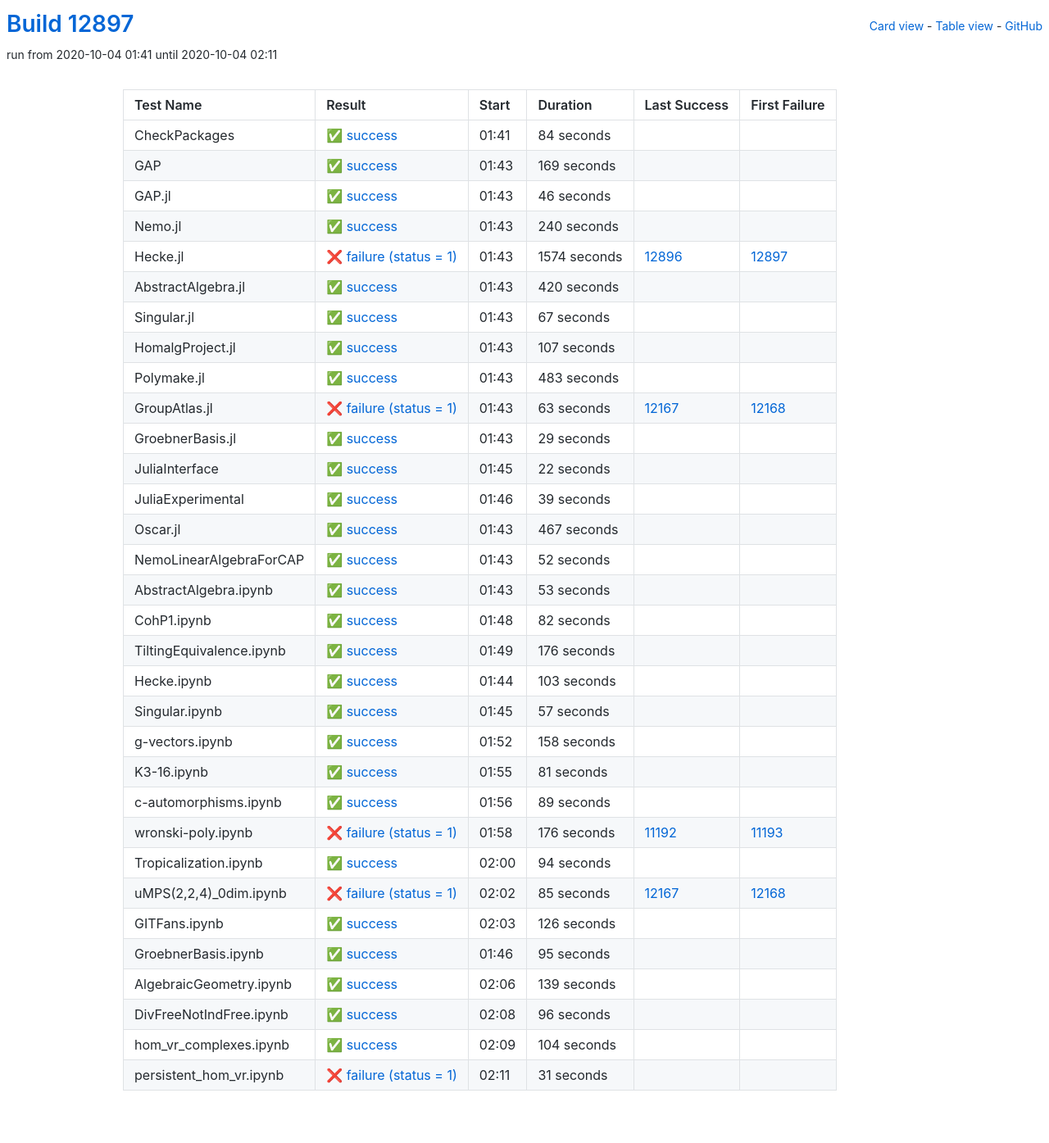
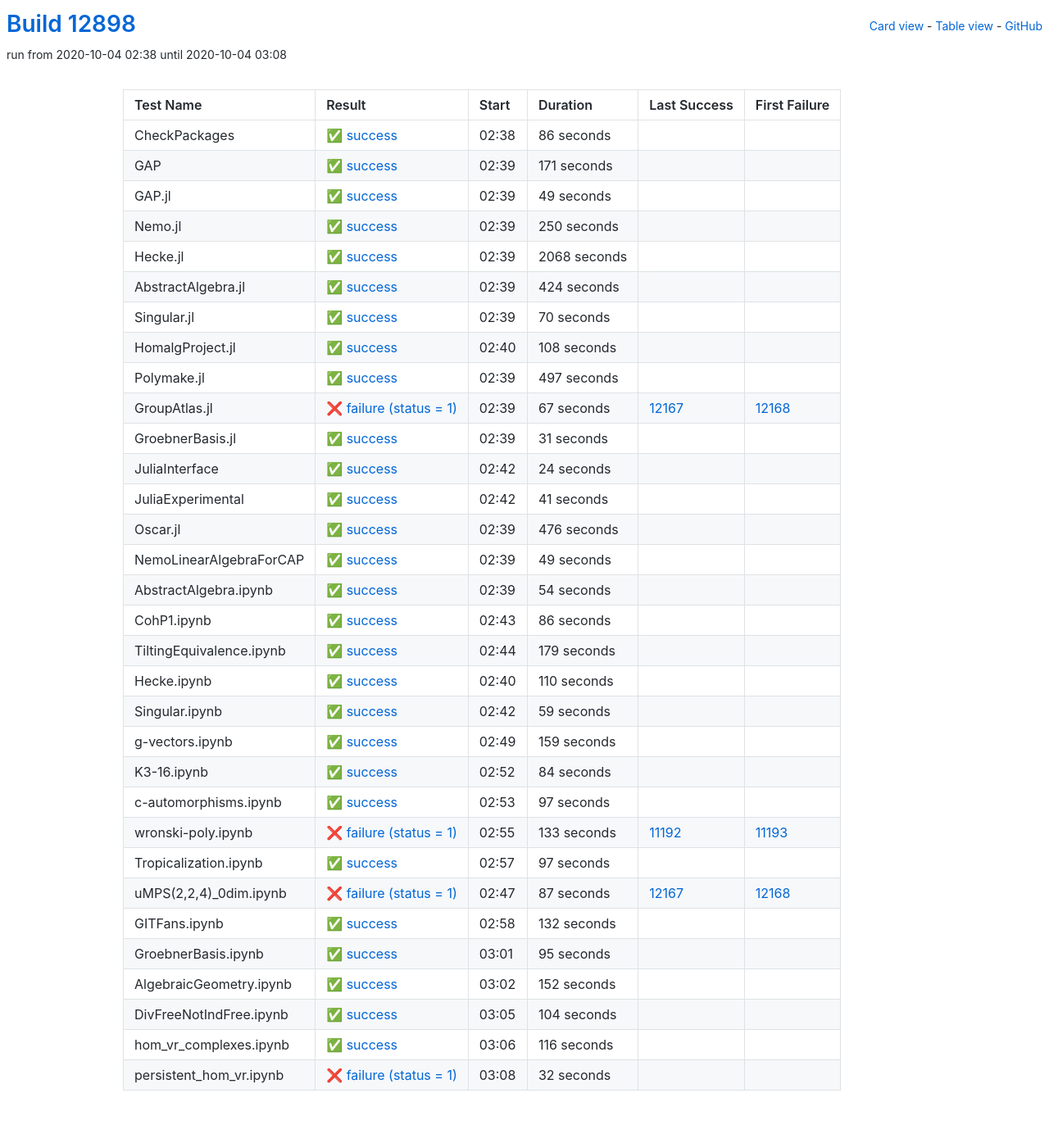
Before and after one commit to oscar-system/oscar-ci-status, a Jekyll site: the page built from table.html, in a window 1280 px wide. Shown: the whole page at 82% size. Built offline with Jekyll 4.4.1, drawn with Linux system fonts in a browser that asks for light colours.

Commit message:
Build #12898

```diff
--- a/_data/ci.yml
+++ b/_data/ci.yml
@@ -1,6 +1,6 @@
 ---
-build: 12897
-build_url: https://oscarci.mathematik.uni-kl.de/job/oscar/12897/
+build: 12898
+build_url: https://oscarci.mathematik.uni-kl.de/job/oscar/12898/
 job: oscar
 organization: oscar-system
 repo: oscar-ci-status
@@ -8,8 +8,260 @@
 tests:
 - name: CheckPackages
   id: checkpackages
-  log: https://oscarci.mathematik.uni-kl.de/job/oscar/12897/artifact/logs/build-12897/CheckPackages.log
-  start: 2020-10-04 01:41
+  log: https://oscarci.mathematik.uni-kl.de/job/oscar/12898/artifact/logs/build-12898/CheckPackages.log
+  start: 2020-10-04 02:38
+  success: true
+  exitcode: 0
+  status: success
+  duration: 86
+  last_success: false
+  last_success_url:
+  first_failure: false
+  first_failure_url:
+- name: GAP
+  id: gap
+  log: https://oscarci.mathematik.uni-kl.de/job/oscar/12898/artifact/logs/build-12898/GAP.log
+  start: 2020-10-04 02:39
+  success: true
+  exitcode: 0
+  status: success
+  duration: 171
+  last_success: false
+  last_success_url:
+  first_failure: false
+  first_failure_url:
+- name: GAP.jl
+  id: gap-jl
+  log: https://oscarci.mathematik.uni-kl.de/job/oscar/12898/artifact/logs/build-12898/GAP.jl.log
+  start: 2020-10-04 02:39
+  success: true
+  exitcode: 0
+  status: success
+  duration: 49
+  last_success: false
+  last_success_url:
+  first_failure: false
+  first_failure_url:
+- name: Nemo.jl
+  id: nemo-jl
+  log: https://oscarci.mathematik.uni-kl.de/job/oscar/12898/artifact/logs/build-12898/Nemo.jl.log
+  start: 2020-10-04 02:39
+  success: true
+  exitcode: 0
+  status: success
+  duration: 250
+  last_success: false
+  last_success_url:
+  first_failure: false
+  first_failure_url:
+- name: Hecke.jl
+  id: hecke-jl
+  log: https://oscarci.mathematik.uni-kl.de/job/oscar/12898/artifact/logs/build-12898/Hecke.jl.log
+  start: 2020-10-04 02:39
+  success: true
+  exitcode: 0
+  status: success
+  duration: 2068
+  last_success: false
+  last_success_url:
+  first_failure: false
+  first_failure_url:
+- name: AbstractAlgebra.jl
+  id: abstractalgebra-jl
+  log: https://oscarci.mathematik.uni-kl.de/job/oscar/12898/artifact/logs/build-12898/AbstractAlgebra.jl.log
+  start: 2020-10-04 02:39
+  success: true
+  exitcode: 0
+  status: success
+  duration: 424
+  last_success: false
+  last_success_url:
+  first_failure: false
+  first_failure_url:
+- name: Singular.jl
+  id: singular-jl
+  log: https://oscarci.mathematik.uni-kl.de/job/oscar/12898/artifact/logs/build-12898/Singular.jl.log
+  start: 2020-10-04 02:39
+  success: true
+  exitcode: 0
+  status: success
+  duration: 70
+  last_success: false
+  last_success_url:
+  first_failure: false
+  first_failure_url:
+- name: HomalgProject.jl
+  id: homalgproject-jl
+  log: https://oscarci.mathematik.uni-kl.de/job/oscar/12898/artifact/logs/build-12898/HomalgProject.jl.log
+  start: 2020-10-04 02:40
+  success: true
+  exitcode: 0
+  status: success
+  duration: 108
+  last_success: false
+  last_success_url:
+  first_failure: false
+  first_failure_url:
+- name: Polymake.jl
+  id: polymake-jl
+  log: https://oscarci.mathematik.uni-kl.de/job/oscar/12898/artifact/logs/build-12898/Polymake.jl.log
+  start: 2020-10-04 02:39
+  success: true
+  exitcode: 0
+  status: success
+  duration: 497
+  last_success: false
+  last_success_url:
+  first_failure: false
+  first_failure_url:
+- name: GroupAtlas.jl
+  id: groupatlas-jl
+  log: https://oscarci.mathematik.uni-kl.de/job/oscar/12898/artifact/logs/build-12898/GroupAtlas.jl.log
+  start: 2020-10-04 02:39
+  success: false
+  exitcode: 1
+  status: failure
+  duration: 67
+  last_success: 12167
+  last_success_url: https://oscarci.mathematik.uni-kl.de/job/oscar/12167/
+  first_failure: 12168
+  first_failure_url: https://oscarci.mathematik.uni-kl.de/job/oscar/12168/
+- name: GroebnerBasis.jl
+  id: groebnerbasis-jl
+  log: https://oscarci.mathematik.uni-kl.de/job/oscar/12898/artifact/logs/build-12898/GroebnerBasis.jl.log
+  start: 2020-10-04 02:39
+  success: true
+  exitcode: 0
+  status: success
+  duration: 31
+  last_success: false
+  last_success_url:
+  first_failure: false
+  first_failure_url:
+- name: JuliaInterface
+  id: juliainterface
+  log: https://oscarci.mathematik.uni-kl.de/job/oscar/12898/artifact/logs/build-12898/JuliaInterface.log
+  start: 2020-10-04 02:42
+  success: true
+  exitcode: 0
+  status: success
+  duration: 24
+  last_success: false
+  last_success_url:
+  first_failure: false
+  first_failure_url:
+- name: JuliaExperimental
+  id: juliaexperimental
+  log: https://oscarci.mathematik.uni-kl.de/job/oscar/12898/artifact/logs/build-12898/JuliaExperimental.log
+  start: 2020-10-04 02:42
+  success: true
+  exitcode: 0
+  status: success
+  duration: 41
+  last_success: false
+  last_success_url:
+  first_failure: false
+  first_failure_url:
+- name: Oscar.jl
+  id: oscar-jl
+  log: https://oscarci.mathematik.uni-kl.de/job/oscar/12898/artifact/logs/build-12898/Oscar.jl.log
+  start: 2020-10-04 02:39
+  success: true
+  exitcode: 0
+  status: success
+  duration: 476
+  last_success: false
+  last_success_url:
+  first_failure: false
+  first_failure_url:
+- name: NemoLinearAlgebraForCAP
+  id: nemolinearalgebraforcap
+  log: https://oscarci.mathematik.uni-kl.de/job/oscar/12898/artifact/logs/build-12898/NemoLinearAlgebraForCAP.log
+  start: 2020-10-04 02:39
+  success: true
+  exitcode: 0
+  status: success
+  duration: 49
+  last_success: false
+  last_success_url:
+  first_failure: false
+  first_failure_url:
+- name: AbstractAlgebra.ipynb
+  id: abstractalgebra-ipynb
+  log: https://oscarci.mathematik.uni-kl.de/job/oscar/12898/artifact/logs/build-12898/AbstractAlgebra.ipynb.log
+  start: 2020-10-04 02:39
+  success: true
+  exitcode: 0
+  status: success
+  duration: 54
+  last_success: false
+  last_success_url:
+  first_failure: false
+  first_failure_url:
+- name: CohP1.ipynb
+  id: cohp1-ipynb
+  log: https://oscarci.mathematik.uni-kl.de/job/oscar/12898/artifact/logs/build-12898/CohP1.ipynb.log
+  start: 2020-10-04 02:43
+  success: true
+  exitcode: 0
+  status: success
+  duration: 86
+  last_success: false
+  last_success_url:
+  first_failure: false
+  first_failure_url:
+- name: TiltingEquivalence.ipynb
+  id: tiltingequivalence-ipynb
+  log: https://oscarci.mathematik.uni-kl.de/job/oscar/12898/artifact/logs/build-12898/TiltingEquivalence.ipynb.log
+  start: 2020-10-04 02:44
+  success: true
+  exitcode: 0
+  status: success
+  duration: 179
+  last_success: false
+  last_success_url:
+  first_failure: false
+  first_failure_url:
+- name: Hecke.ipynb
+  id: hecke-ipynb
+  log: https://oscarci.mathematik.uni-kl.de/job/oscar/12898/artifact/logs/build-12898/Hecke.ipynb.log
+  start: 2020-10-04 02:40
+  success: true
+  exitcode: 0
+  status: success
+  duration: 110
+  last_success: false
+  last_success_url:
+  first_failure: false
+  first_failure_url:
+- name: Singular.ipynb
+  id: singular-ipynb
+  log: https://oscarci.mathematik.uni-kl.de/job/oscar/12898/artifact/logs/build-12898/Singular.ipynb.log
+  start: 2020-10-04 02:42
+  success: true
+  exitcode: 0
+  status: success
+  duration: 59
+  last_success: false
+  last_success_url:
+  first_failure: false
+  first_failure_url:
+- name: g-vectors.ipynb
+  id: g-vectors-ipynb
+  log: https://oscarci.mathematik.uni-kl.de/job/oscar/12898/artifact/logs/build-12898/g-vectors.ipynb.log
+  start: 2020-10-04 02:49
+  success: true
+  exitcode: 0
+  status: success
+  duration: 159
+  last_success: false
+  last_success_url:
+  first_failure: false
+  first_failure_url:
+- name: K3-16.ipynb
+  id: k3-16-ipynb
+  log: https://oscarci.mathematik.uni-kl.de/job/oscar/12898/artifact/logs/build-12898/K3-16.ipynb.log
+  start: 2020-10-04 02:52
   success: true
   exitcode: 0
   status: success
@@ -18,322 +270,70 @@
   last_success_url:
   first_failure: false
   first_failure_url:
-- name: GAP
-  id: gap
-  log: https://oscarci.mathematik.uni-kl.de/job/oscar/12897/artifact/logs/build-12897/GAP.log
-  start: 2020-10-04 01:43
+- name: c-automorphisms.ipynb
+  id: c-automorphisms-ipynb
+  log: https://oscarci.mathematik.uni-kl.de/job/oscar/12898/artifact/logs/build-12898/c-automorphisms.ipynb.log
+  start: 2020-10-04 02:53
   success: true
   exitcode: 0
   status: success
-  duration: 169
-  last_success: false
-  last_success_url:
-  first_failure: false
-  first_failure_url:
-- name: GAP.jl
-  id: gap-jl
-  log: https://oscarci.mathematik.uni-kl.de/job/oscar/12897/artifact/logs/build-12897/GAP.jl.log
-  start: 2020-10-04 01:43
-  success: true
-  exitcode: 0
-  status: success
-  duration: 46
-  last_success: false
-  last_success_url:
-  first_failure: false
-  first_failure_url:
-- name: Nemo.jl
-  id: nemo-jl
-  log: https://oscarci.mathematik.uni-kl.de/job/oscar/12897/artifact/logs/build-12897/Nemo.jl.log
-  start: 2020-10-04 01:43
-  success: true
-  exitcode: 0
-  status: success
-  duration: 240
-  last_success: false
-  last_success_url:
-  first_failure: false
-  first_failure_url:
-- name: Hecke.jl
-  id: hecke-jl
-  log: https://oscarci.mathematik.uni-kl.de/job/oscar/12897/artifact/logs/build-12897/Hecke.jl.log
-  start: 2020-10-04 01:43
-  success: false
-  exitcode: 1
-  status: failure
-  duration: 1574
-  last_success: 12896
-  last_success_url: https://oscarci.mathematik.uni-kl.de/job/oscar/12896/
-  first_failure: 12897
-  first_failure_url: https://oscarci.mathematik.uni-kl.de/job/oscar/12897/
-- name: AbstractAlgebra.jl
-  id: abstractalgebra-jl
-  log: https://oscarci.mathematik.uni-kl.de/job/oscar/12897/artifact/logs/build-12897/AbstractAlgebra.jl.log
-  start: 2020-10-04 01:43
-  success: true
-  exitcode: 0
-  status: success
-  duration: 420
-  last_success: false
-  last_success_url:
-  first_failure: false
-  first_failure_url:
-- name: Singular.jl
-  id: singular-jl
-  log: https://oscarci.mathematik.uni-kl.de/job/oscar/12897/artifact/logs/build-12897/Singular.jl.log
-  start: 2020-10-04 01:43
-  success: true
-  exitcode: 0
-  status: success
-  duration: 67
-  last_success: false
-  last_success_url:
-  first_failure: false
-  first_failure_url:
-- name: HomalgProject.jl
-  id: homalgproject-jl
-  log: https://oscarci.mathematik.uni-kl.de/job/oscar/12897/artifact/logs/build-12897/HomalgProject.jl.log
-  start: 2020-10-04 01:43
-  success: true
-  exitcode: 0
-  status: success
-  duration: 107
-  last_success: false
-  last_success_url:
-  first_failure: false
-  first_failure_url:
-- name: Polymake.jl
-  id: polymake-jl
-  log: https://oscarci.mathematik.uni-kl.de/job/oscar/12897/artifact/logs/build-12897/Polymake.jl.log
-  start: 2020-10-04 01:43
-  success: true
-  exitcode: 0
-  status: success
-  duration: 483
-  last_success: false
-  last_success_url:
-  first_failure: false
-  first_failure_url:
-- name: GroupAtlas.jl
-  id: groupatlas-jl
-  log: https://oscarci.mathematik.uni-kl.de/job/oscar/12897/artifact/logs/build-12897/GroupAtlas.jl.log
-  start: 2020-10-04 01:43
-  success: false
-  exitcode: 1
-  status: failure
-  duration: 63
-  last_success: 12167
-  last_success_url: https://oscarci.mathematik.uni-kl.de/job/oscar/12167/
-  first_failure: 12168
-  first_failure_url: https://oscarci.mathematik.uni-kl.de/job/oscar/12168/
-- name: GroebnerBasis.jl
-  id: groebnerbasis-jl
-  log: https://oscarci.mathematik.uni-kl.de/job/oscar/12897/artifact/logs/build-12897/GroebnerBasis.jl.log
-  start: 2020-10-04 01:43
-  success: true
-  exitcode: 0
-  status: success
-  duration: 29
-  last_success: false
-  last_success_url:
-  first_failure: false
-  first_failure_url:
-- name: JuliaInterface
-  id: juliainterface
-  log: https://oscarci.mathematik.uni-kl.de/job/oscar/12897/artifact/logs/build-12897/JuliaInterface.log
-  start: 2020-10-04 01:45
-  success: true
-  exitcode: 0
-  status: success
-  duration: 22
-  last_success: false
-  last_success_url:
-  first_failure: false
-  first_failure_url:
-- name: JuliaExperimental
-  id: juliaexperimental
-  log: https://oscarci.mathematik.uni-kl.de/job/oscar/12897/artifact/logs/build-12897/JuliaExperimental.log
-  start: 2020-10-04 01:46
-  success: true
-  exitcode: 0
-  status: success
-  duration: 39
-  last_success: false
-  last_success_url:
-  first_failure: false
-  first_failure_url:
-- name: Oscar.jl
-  id: oscar-jl
-  log: https://oscarci.mathematik.uni-kl.de/job/oscar/12897/artifact/logs/build-12897/Oscar.jl.log
-  start: 2020-10-04 01:43
-  success: true
-  exitcode: 0
-  status: success
-  duration: 467
-  last_success: false
-  last_success_url:
-  first_failure: false
-  first_failure_url:
-- name: NemoLinearAlgebraForCAP
-  id: nemolinearalgebraforcap
-  log: https://oscarci.mathematik.uni-kl.de/job/oscar/12897/artifact/logs/build-12897/NemoLinearAlgebraForCAP.log
-  start: 2020-10-04 01:43
-  success: true
-  exitcode: 0
-  status: success
-  duration: 52
-  last_success: false
-  last_success_url:
-  first_failure: false
-  first_failure_url:
-- name: AbstractAlgebra.ipynb
-  id: abstractalgebra-ipynb
-  log: https://oscarci.mathematik.uni-kl.de/job/oscar/12897/artifact/logs/build-12897/AbstractAlgebra.ipynb.log
-  start: 2020-10-04 01:43
-  success: true
-  exitcode: 0
-  status: success
-  duration: 53
-  last_success: false
-  last_success_url:
-  first_failure: false
-  first_failure_url:
-- name: CohP1.ipynb
-  id: cohp1-ipynb
-  log: https://oscarci.mathematik.uni-kl.de/job/oscar/12897/artifact/logs/build-12897/CohP1.ipynb.log
-  start: 2020-10-04 01:48
-  success: true
-  exitcode: 0
-  status: success
-  duration: 82
-  last_success: false
-  last_success_url:
-  first_failure: false
-  first_failure_url:
-- name: TiltingEquivalence.ipynb
-  id: tiltingequivalence-ipynb
-  log: https://oscarci.mathematik.uni-kl.de/job/oscar/12897/artifact/logs/build-12897/TiltingEquivalence.ipynb.log
-  start: 2020-10-04 01:49
-  success: true
-  exitcode: 0
-  status: success
-  duration: 176
-  last_success: false
-  last_success_url:
-  first_failure: false
-  first_failure_url:
-- name: Hecke.ipynb
-  id: hecke-ipynb
-  log: https://oscarci.mathematik.uni-kl.de/job/oscar/12897/artifact/logs/build-12897/Hecke.ipynb.log
-  start: 2020-10-04 01:44
-  success: true
-  exitcode: 0
-  status: success
-  duration: 103
-  last_success: false
-  last_success_url:
-  first_failure: false
-  first_failure_url:
-- name: Singular.ipynb
-  id: singular-ipynb
-  log: https://oscarci.mathematik.uni-kl.de/job/oscar/12897/artifact/logs/build-12897/Singular.ipynb.log
-  start: 2020-10-04 01:45
-  success: true
-  exitcode: 0
-  status: success
-  duration: 57
-  last_success: false
-  last_success_url:
-  first_failure: false
-  first_failure_url:
-- name: g-vectors.ipynb
-  id: g-vectors-ipynb
-  log: https://oscarci.mathematik.uni-kl.de/job/oscar/12897/artifact/logs/build-12897/g-vectors.ipynb.log
-  start: 2020-10-04 01:52
-  success: true
-  exitcode: 0
-  status: success
-  duration: 158
-  last_success: false
-  last_success_url:
-  first_failure: false
-  first_failure_url:
-- name: K3-16.ipynb
-  id: k3-16-ipynb
-  log: https://oscarci.mathematik.uni-kl.de/job/oscar/12897/artifact/logs/build-12897/K3-16.ipynb.log
-  start: 2020-10-04 01:55
-  success: true
-  exitcode: 0
-  status: success
-  duration: 81
-  last_success: false
-  last_success_url:
-  first_failure: false
-  first_failure_url:
-- name: c-automorphisms.ipynb
-  id: c-automorphisms-ipynb
-  log: https://oscarci.mathematik.uni-kl.de/job/oscar/12897/artifact/logs/build-12897/c-automorphisms.ipynb.log
-  start: 2020-10-04 01:56
-  success: true
-  exitcode: 0
-  status: success
-  duration: 89
+  duration: 97
   last_success: false
   last_success_url:
   first_failure: false
   first_failure_url:
 - name: wronski-poly.ipynb
   id: wronski-poly-ipynb
-  log: https://oscarci.mathematik.uni-kl.de/job/oscar/12897/artifact/logs/build-12897/wronski-poly.ipynb.log
-  start: 2020-10-04 01:58
+  log: https://oscarci.mathematik.uni-kl.de/job/oscar/12898/artifact/logs/build-12898/wronski-poly.ipynb.log
+  start: 2020-10-04 02:55
   success: false
   exitcode: 1
   status: failure
-  duration: 176
+  duration: 133
   last_success: 11192
   last_success_url: https://oscarci.mathematik.uni-kl.de/job/oscar/11192/
   first_failure: 11193
   first_failure_url: https://oscarci.mathematik.uni-kl.de/job/oscar/11193/
 - name: Tropicalization.ipynb
   id: tropicalization-ipynb
-  log: https://oscarci.mathematik.uni-kl.de/job/oscar/12897/artifact/logs/build-12897/Tropicalization.ipynb.log
-  start: 2020-10-04 02:00
+  log: https://oscarci.mathematik.uni-kl.de/job/oscar/12898/artifact/logs/build-12898/Tropicalization.ipynb.log
+  start: 2020-10-04 02:57
   success: true
   exitcode: 0
   status: success
-  duration: 94
+  duration: 97
   last_success: false
   last_success_url:
   first_failure: false
   first_failure_url:
 - name: uMPS(2,2,4)_0dim.ipynb
   id: umps-2-2-4-0dim-ipynb
-  log: https://oscarci.mathematik.uni-kl.de/job/oscar/12897/artifact/logs/build-12897/uMPS-2-2-4-_0dim.ipynb.log
-  start: 2020-10-04 02:02
+  log: https://oscarci.mathematik.uni-kl.de/job/oscar/12898/artifact/logs/build-12898/uMPS-2-2-4-_0dim.ipynb.log
+  start: 2020-10-04 02:47
   success: false
   exitcode: 1
   status: failure
-  duration: 85
+  duration: 87
   last_success: 12167
   last_success_url: https://oscarci.mathematik.uni-kl.de/job/oscar/12167/
   first_failure: 12168
   first_failure_url: https://oscarci.mathematik.uni-kl.de/job/oscar/12168/
 - name: GITFans.ipynb
   id: gitfans-ipynb
-  log: https://oscarci.mathematik.uni-kl.de/job/oscar/12897/artifact/logs/build-12897/GITFans.ipynb.log
-  start: 2020-10-04 02:03
+  log: https://oscarci.mathematik.uni-kl.de/job/oscar/12898/artifact/logs/build-12898/GITFans.ipynb.log
+  start: 2020-10-04 02:58
   success: true
   exitcode: 0
   status: success
-  duration: 126
+  duration: 132
   last_success: false
   last_success_url:
   first_failure: false
   first_failure_url:
 - name: GroebnerBasis.ipynb
   id: groebnerbasis-ipynb
-  log: https://oscarci.mathematik.uni-kl.de/job/oscar/12897/artifact/logs/build-12897/GroebnerBasis.ipynb.log
-  start: 2020-10-04 01:46
+  log: https://oscarci.mathematik.uni-kl.de/job/oscar/12898/artifact/logs/build-12898/GroebnerBasis.ipynb.log
+  start: 2020-10-04 03:01
   success: true
   exitcode: 0
   status: success
@@ -344,32 +344,20 @@
   first_failure_url:
 - name: AlgebraicGeometry.ipynb
   id: algebraicgeometry-ipynb
-  log: https://oscarci.mathematik.uni-kl.de/job/oscar/12897/artifact/logs/build-12897/AlgebraicGeometry.ipynb.log
-  start: 2020-10-04 02:06
+  log: https://oscarci.mathematik.uni-kl.de/job/oscar/12898/artifact/logs/build-12898/AlgebraicGeometry.ipynb.log
+  start: 2020-10-04 03:02
   success: true
   exitcode: 0
   status: success
-  duration: 139
+  duration: 152
   last_success: false
   last_success_url:
   first_failure: false
   first_failure_url:
 - name: DivFreeNotIndFree.ipynb
   id: divfreenotindfree-ipynb
-  log: https://oscarci.mathematik.uni-kl.de/job/oscar/12897/artifact/logs/build-12897/DivFreeNotIndFree.ipynb.log
-  start: 2020-10-04 02:08
-  success: true
-  exitcode: 0
-  status: success
-  duration: 96
-  last_success: false
-  last_success_url:
-  first_failure: false
-  first_failure_url:
-- name: hom_vr_complexes.ipynb
-  id: hom-vr-complexes-ipynb
-  log: https://oscarci.mathematik.uni-kl.de/job/oscar/12897/artifact/logs/build-12897/hom_vr_complexes.ipynb.log
-  start: 2020-10-04 02:09
+  log: https://oscarci.mathematik.uni-kl.de/job/oscar/12898/artifact/logs/build-12898/DivFreeNotIndFree.ipynb.log
+  start: 2020-10-04 03:05
   success: true
   exitcode: 0
   status: success
@@ -378,15 +366,27 @@
   last_success_url:
   first_failure: false
   first_failure_url:
-- name: persistent_hom_vr.ipynb
-  id: persistent-hom-vr-ipynb
-  log: https://oscarci.mathematik.uni-kl.de/job/oscar/12897/artifact/logs/build-12897/persistent_hom_vr.ipynb.log
-  start: 2020-10-04 02:11
-  success: false
-  exitcode: 1
-  status: failure
-  duration: 31
+- name: hom_vr_complexes.ipynb
+  id: hom-vr-complexes-ipynb
+  log: https://oscarci.mathematik.uni-kl.de/job/oscar/12898/artifact/logs/build-12898/hom_vr_complexes.ipynb.log
+  start: 2020-10-04 03:06
+  success: true
+  exitcode: 0
+  status: success
+  duration: 116
   last_success: false
   last_success_url:
   first_failure: false
   first_failure_url:
+- name: persistent_hom_vr.ipynb
+  id: persistent-hom-vr-ipynb
+  log: https://oscarci.mathematik.uni-kl.de/job/oscar/12898/artifact/logs/build-12898/persistent_hom_vr.ipynb.log
+  start: 2020-10-04 03:08
+  success: false
+  exitcode: 1
+  status: failure
+  duration: 32
+  last_success: false
+  last_success_url:
+  first_failure: false
+  first_failure_url:
```
Also changed, not shown: README.md.
